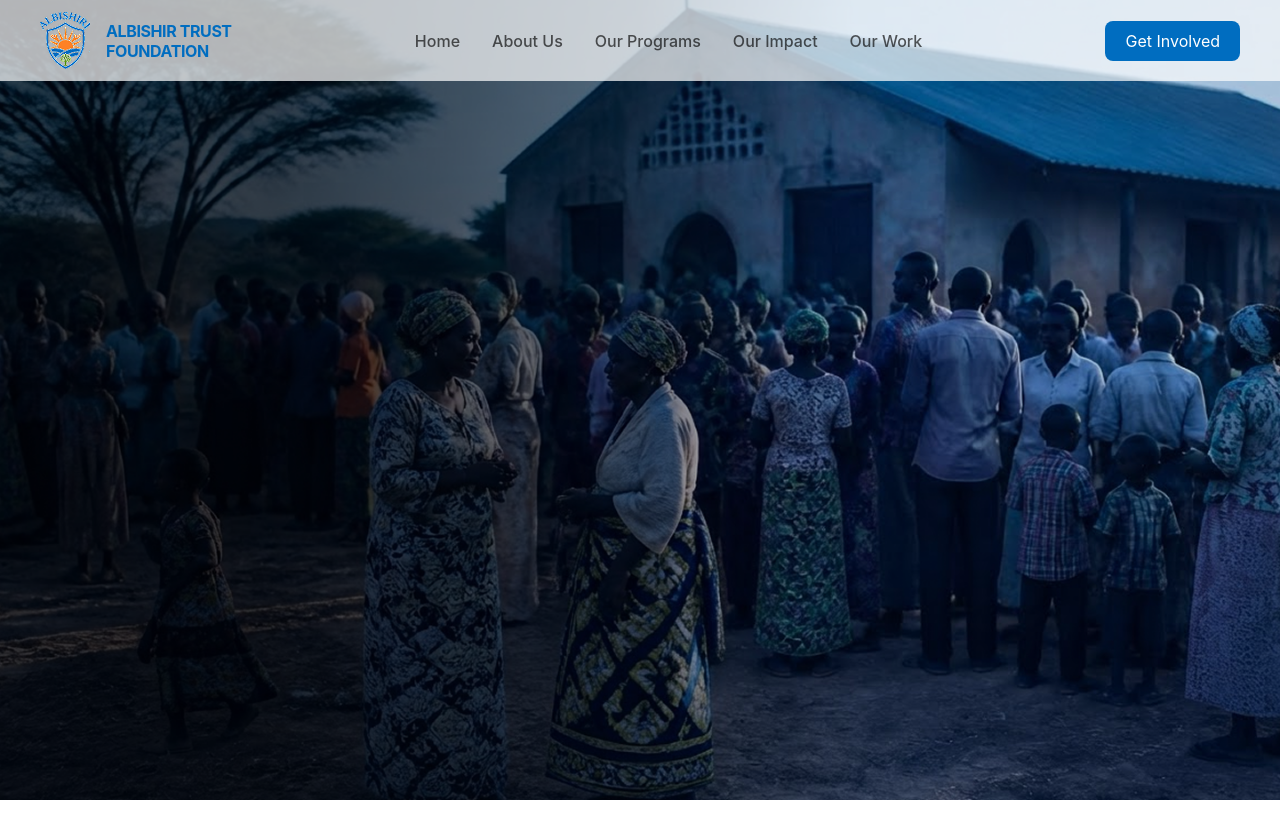
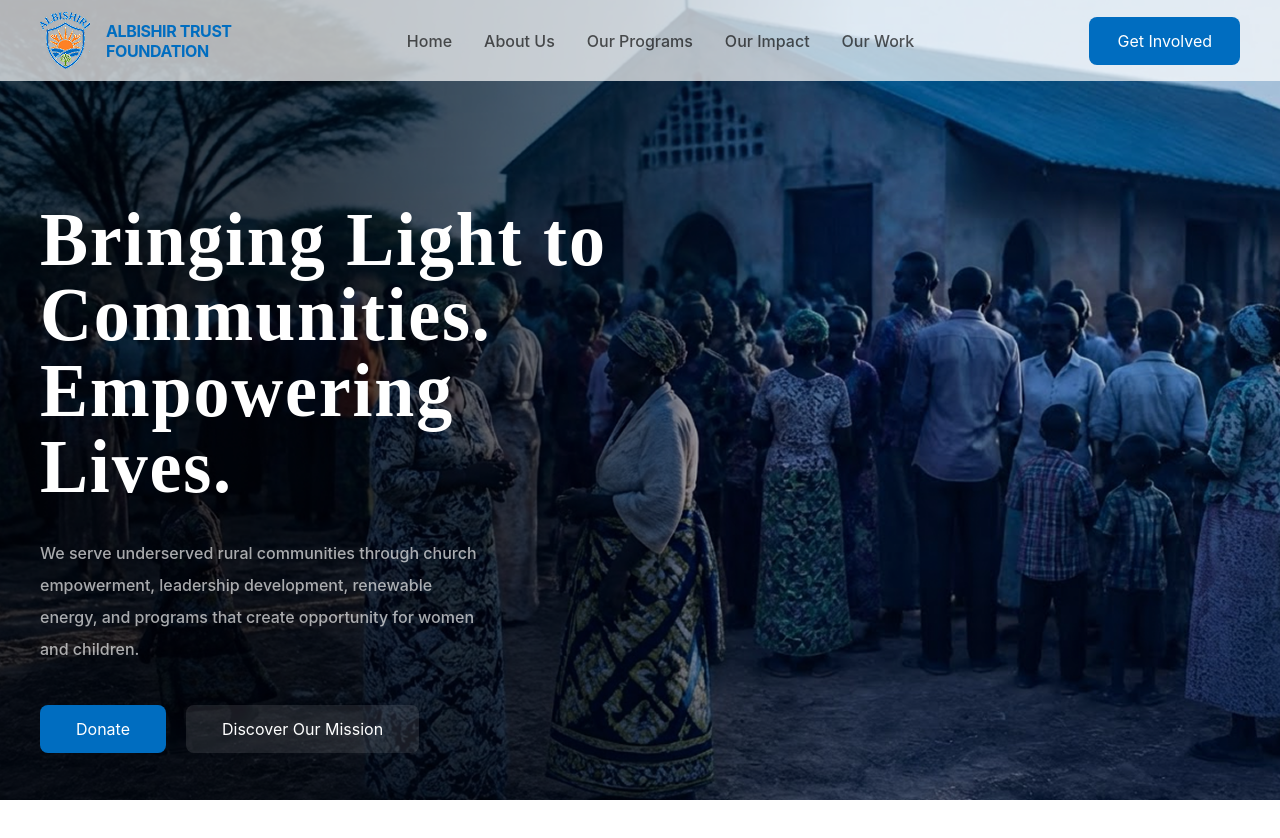
Before and after one commit to Donald2023-source/Albishir, a React (Vite) app: page / in a window 1280 px wide. Shown: the top 838 px of the page. Before the commit the page ends 800 px from the top, so only its background shows below. Built offline with nearby package versions, Linux system fonts and the light colour scheme.

Commit message:
feat: hero

```diff
--- a/package.json
+++ b/package.json
@@ -4,17 +4,19 @@
   "version": "0.0.0",
   "type": "module",
   "scripts": {
-    "dev": "vite",
+    "dev": "vite --host",
     "build": "vite build",
     "lint": "eslint .",
     "preview": "vite preview"
   },
   "dependencies": {
     "@tailwindcss/vite": "^4.3.3",
+    "framer-motion": "^13.1.0",
     "lucide-react": "^1.31.0",
     "react": "^19.2.8",
     "react-dom": "^19.2.8",
     "react-router-dom": "^7.18.2",
+    "tailwind-merge": "^3.6.0",
     "tailwindcss": "^4.3.3"
   },
   "devDependencies": {
--- a/src/components/Button.jsx
+++ b/src/components/Button.jsx
@@ -1,6 +1,14 @@
-export default function Button({ text, ...props }) {
+import { twMerge } from "tailwind-merge";
+
+export default function Button({ className, text, ...props }) {
   return (
-    <button style={{ padding: "8px 20px", cursor: "pointer" }} {...props}>
+    <button
+      className={twMerge(
+        "py-3 cursor-pointer hover:scale-95 hover:transition-all px-7",
+        className,
+      )}
+      {...props}
+    >
       {text}
     </button>
   );
--- a/src/components/Hero.jsx
+++ b/src/components/Hero.jsx
@@ -1,10 +1,52 @@
 import Navbar from "./Navbar";
 import heroImg from "../assets/alb7.png";
+import Button from "./Button";
+import { motion } from "framer-motion";
 export default function Hero() {
   return (
-    <section className="relative h-screen">
+    <section className="relative h-[80vh] md:h-screen">
       <Navbar />
-      <img className="absolute object-cover inset-0 h-full w-full" src={heroImg} alt="" />
+      <img
+        className="absolute object-cover inset-0 h-full w-full"
+        src={heroImg}
+        alt=""
+      />
+
+      <div className="absolute px-5 md:px-10 gap-10 lg:w-[55%] md:w-[80%] w-full text-white h-full flex flex-col justify-center">
+        <motion.h2
+          initial={{ y: 50, opacity: 0 }}
+          whileInView={{ y: 0, opacity: 1 }}
+          transition={{ duration: 1.5 }}
+          className="font-header font-semibold scale-y-105 md:text-6xl text-4xl lg:text-7xl  tracking-wide"
+        >
+          Bringing Light to Communities. Empowering Lives.
+        </motion.h2>
+        <motion.p
+          initial={{ y: 50, opacity: 0 }}
+          whileInView={{ y: 0, opacity: 1 }}
+          transition={{ duration: 1, delay: 0.5 }}
+          className="md:w-[70%] leading-8 font-medium text-white/65"
+        >
+          We serve underserved rural communities through church empowerment,
+          leadership development, renewable energy, and programs that create
+          opportunity for women and children.
+        </motion.p>
+        <motion.div
+          initial={{ y: 50, opacity: 0 }}
+          whileInView={{ y: 0, opacity: 1 }}
+          transition={{ duration: 1, delay: 1 }}
+          className="flex items-center gap-5"
+        >
+          <Button
+            className="bg-primary px-9 md:text-base text-sm text-white rounded-lg"
+            text={"Donate"}
+          />
+          <Button
+            className="bg-white/10 px-9 md:text-base text-sm text-white rounded-lg"
+            text={"Discover Our Mission"}
+          />
+        </motion.div>
+      </div>
     </section>
   );
 }
--- a/src/components/Navbar.jsx
+++ b/src/components/Navbar.jsx
@@ -1,4 +1,4 @@
-import { Link } from "react-router-dom";
+import { Link, useNavigate } from "react-router-dom";
 import { logo } from "../../static";
 import Button from "./Button";
 import { Menu, X } from "lucide-react";
@@ -13,6 +13,9 @@ export default function Navbar() {
   ];
 
   const [nav, setNav] = useState(false);
+  const navigation = useNavigate();
+  console.log(navigation?.name);
+
   return (
     <nav className="flex sticky z-50 bg-white/70 lg:py-3 p-2 md:px-10 items-center justify-between">
       <Link to={"/"} className="flex items-center gap-4">
```
Also changed, not shown: 1 other file (tests, documents, lock files or other folders).
